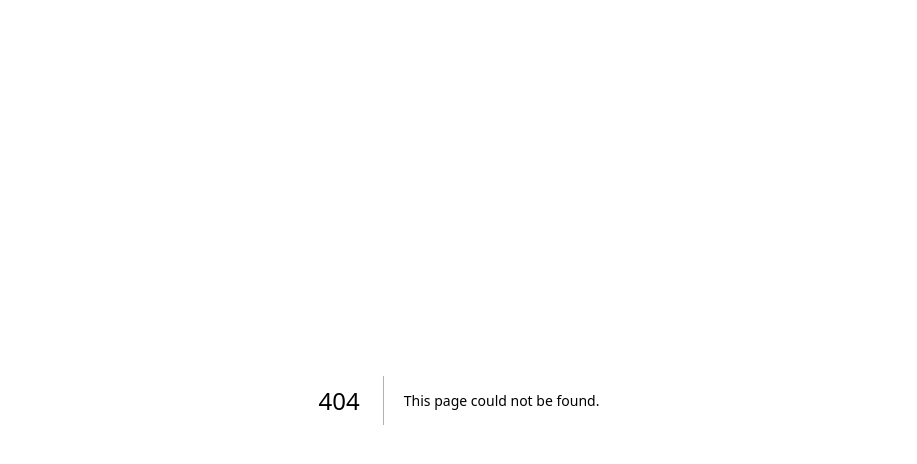
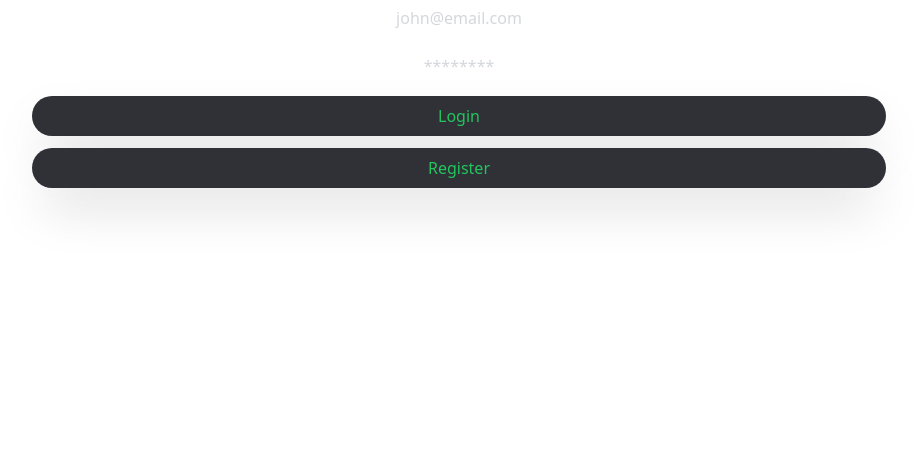
Before and after one commit to ViktorVonlex/chuck-norris-jokes-app, a Next.js app: page /login in a window 1280 px wide. Before the commit this address had no page. Shown: the top 464 px of the page, without its empty margins (181-1098 px from the left). Built offline with nearby package versions, Linux system fonts and the light colour scheme.

Commit message:
Login route

```diff
--- a/components/FavJokes.tsx
+++ b/components/FavJokes.tsx
@@ -1,6 +1,7 @@
 import React, { useEffect, useState } from 'react'
 import FavJoke from './FavJoke'
 import { Item } from '../utils/utils';
+import {signOut} from 'next-auth/react'
 
 type Props = {
     setCounter: Function,
@@ -48,6 +49,9 @@ function FavJokes({setCounter, loading, setLoading, getFavJoke, items, setItems}
             }
                 )
             }
+            <div className="category-entry text-center py-2" onClick={()=>{
+                signOut()
+            }}>Logout</div>
     </div>
   )
 }
--- a/components/Login.tsx
+++ b/components/Login.tsx
@@ -1,20 +1,19 @@
 import React, { useState } from 'react'
-import { saveUser, UserInfo } from '../utils/utils';
+import { saveUser } from '../utils/utils';
 import { signIn } from "next-auth/react";
+import { useRouter } from 'next/router';
 
-type Props = {
-    setLoggedIn: Function
-}
+type Props = {}
 
-function Login({setLoggedIn}: Props) {
+function Login({}: Props) {
 
     const [userInfo, setUserInfo] = useState({ email: "", password: "" });
     const [register, setRegister] = useState<Boolean>(false)
+    const router = useRouter()
 
     async function handleLogin(event: React.FormEvent<HTMLFormElement>) {
       // Prevent the browser from reloading the page
       event.preventDefault();
-        console.log("loggin in")
       const res = await signIn("credentials", {
         email: userInfo.email,
         password: userInfo.password,
@@ -22,17 +21,25 @@ function Login({setLoggedIn}: Props) {
         });
 
       if(res?.ok){
-            setLoggedIn(true)
+        router.push("/")
       }
     }
 
-      function handleRegister(event: React.FormEvent<HTMLFormElement>) {
+    async function handleRegister(event: React.FormEvent<HTMLFormElement>) {
       // Prevent the browser from reloading the page
       event.preventDefault();
-        console.log("register")
       saveUser(userInfo);
-        setLoggedIn(true);
       setRegister(false)
+
+      const res = await signIn("credentials", {
+        email: userInfo.email,
+        password: userInfo.password,
+        redirect: false,
+      });
+
+      if(res?.ok){
+        router.push("/")
+      }
     }
 
   return (
--- a/components/MiddlePanel.tsx
+++ b/components/MiddlePanel.tsx
@@ -84,7 +84,7 @@ function MiddlePanel({joke, jokeUrl, counter, getRandomJoke, setCounter, setLoad
         </div>
         <div className="w-full bg-gray-900 mt-5 pt-4 rounded-3xl">
             <div className="text-center text-white text-5xl mb-5">The Joke</div>
-            <div className="text-center bg-gray-800 w-full text-green-600 text-2xl rounded-b-3xl p-9 pb-10 pt-10">{joke}</div>
+            <div className="text-center bg-gray-800 w-full text-green-600 text-2xl rounded-b-3xl p-9 pb-10 pt-10 break-words">{joke}</div>
         </div>
     </div>
   )
--- a/pages/_app.tsx
+++ b/pages/_app.tsx
@@ -1,6 +1,12 @@
 import '../styles/globals.css'
 import type { AppProps } from 'next/app'
+import { SessionProvider } from 'next-auth/react'
 
-export default function App({ Component, pageProps }: AppProps) {
-  return <Component {...pageProps} />
+export default function App({ Component, pageProps: { session, ...pageProps }}: AppProps) {
+
+    return (
+      <SessionProvider session={session}>
+        <Component {...pageProps} />
+      </SessionProvider>
+    )
 }
--- a/pages/index.tsx
+++ b/pages/index.tsx
@@ -3,6 +3,8 @@ import React, { useEffect, useState } from 'react'
 import dynamic from 'next/dynamic'
 import { Item } from "../utils/utils";
 import Login from "../components/Login";
+import Link from "next/link";
+import { useSession } from "next-auth/react";
 
 const FavJokes = dynamic(() => import('../components/FavJokes'), {
   ssr: false,
@@ -20,7 +22,7 @@ export default function Home() {
   const [counter, setCounter] = useState<number>(1);
   const [loading, setLoading] = useState<Boolean>(false);
   const [items, setItems] = useState<Item[]>([]);
-  const [loggedIn, setLoggedIn] = useState<Boolean>(false)
+  const { data: session, status } = useSession()
 
     function getRandomJoke() {
       fetch('https://api.chucknorris.io/jokes/random')
@@ -84,11 +86,15 @@ export default function Home() {
     <div className="flex mx-auto px-4 bg-gray-400 h-screen">
       <Categories categoriesArray={categoriesArray} getJokeFromCategory={getJokeFromCategory}/>
       <MiddlePanel joke={joke} jokeUrl={jokeUrl} counter={counter} getRandomJoke={getRandomJoke} setCounter={setCounter} setLoading={setLoading} items={items} setItems={setItems}/>
-      {loggedIn
+      {status === "authenticated"
       ? <FavJokes setCounter={setCounter} loading={loading} setLoading={setLoading} getFavJoke={getFavJoke} items={items} setItems={setItems} />
       : <div className="bg-gray-900 rounded-3xl shadow-2xl w-1/6 mt-5 h-min text-white">
-          <div className="pb-4 pt-4 text-center text-xl">Log in to see fav jokes</div>
-          <Login setLoggedIn={setLoggedIn}/>
+          <div className="mx-auto w-5/6 flex flex-col justify-center">
+            <div className="pb-4 pt-4 text-center text-xl mx-auto">Log in to see fav jokes</div>
+            <Link href="/login" className="text-center flex flex-col justify-center button mb-3">
+              Log in here
+            </Link>
+          </div>
         </div>
       }
     </div>
--- /dev/null
+++ b/pages/login.tsx
@@ -0,0 +1,15 @@
+import React from 'react'
+import Login from '../components/Login'
+
+type Props = {}
+
+function login({}: Props) {
+  return (
+    <>
+        <Login />
+    </>
+
+  )
+}
+
+export default login
--- a/styles/globals.css
+++ b/styles/globals.css
@@ -9,4 +9,8 @@
     .middle-button {
         @apply bg-gray-800 text-green-500 shadow-2xl rounded-3xl hover:bg-green-600 hover:text-white hover:rounded-xl transition-all duration-300 ease-linear
     }
+
+    .button{
+        @apply mx-auto w-4/5 h-10 bg-gray-800 text-green-500 shadow-2xl rounded-3xl hover:bg-green-600 hover:text-white hover:rounded-xl transition-all duration-300 ease-linear
+    }
 }
```
Also changed, not shown: 1 other file (tests, documents, lock files or other folders). Lines whose indentation alone changed are shown as unchanged.
